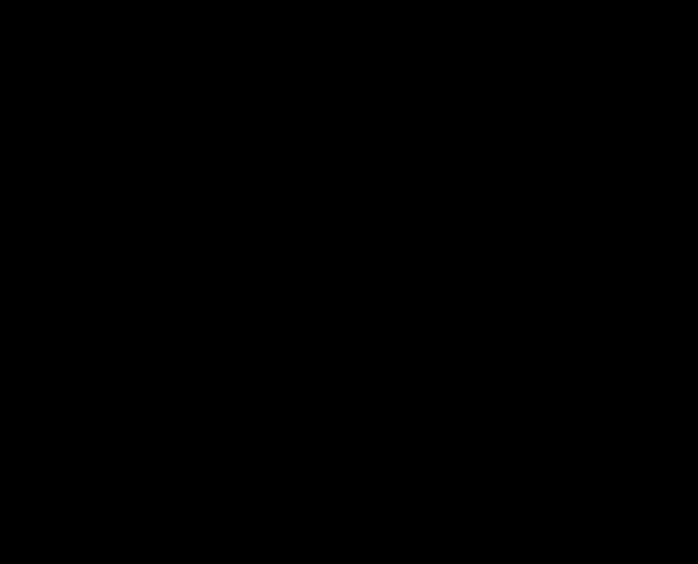
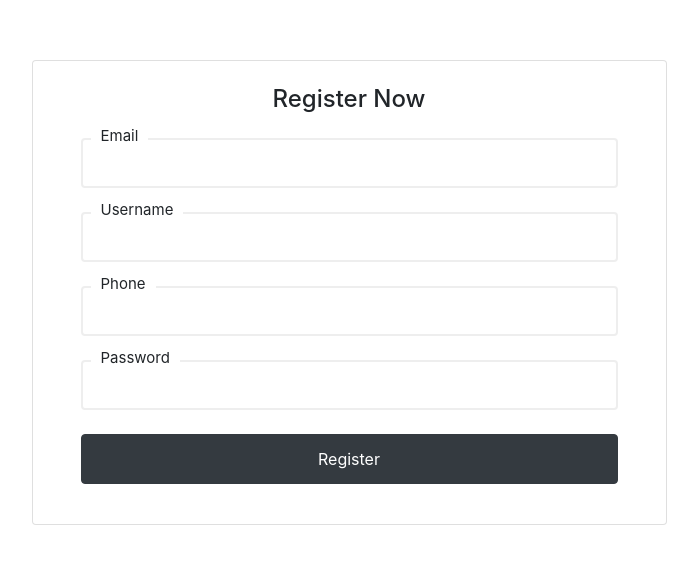
Before and after one commit to reidemeister94/BudgetingWebsite, a Vue app in the folder client/: page /register in a window 1280 px wide. Shown: the top 564 px of the page, without its empty margins (291-989 px from the left). Built offline with nearby package versions, Linux system fonts and the light colour scheme.

Commit message:
register component

```diff
--- /dev/null
+++ b/client/src/assets/css/register.css
@@ -0,0 +1,45 @@
+body {
+    background: #000
+}
+
+.card {
+    border: none;
+    height: 100%
+}
+
+.forms-inputs {
+    position: relative
+}
+
+.forms-inputs span {
+    position: absolute;
+    top: -18px;
+    left: 10px;
+    background-color: #fff;
+    padding: 5px 10px;
+    font-size: 15px
+}
+
+.forms-inputs input {
+    height: 50px;
+    border: 2px solid #eee
+}
+
+.forms-inputs input:focus {
+    box-shadow: none;
+    outline: none;
+    border: 2px solid #000
+}
+
+.btn {
+    height: 50px
+}
+
+.success-data {
+    display: flex;
+    flex-direction: column
+}
+
+.bxs-badge-check {
+    font-size: 90px
+}
--- a/client/src/components/Home.vue
+++ b/client/src/components/Home.vue
@@ -49,95 +49,5 @@
   </div>
 </template>
 
-<script>
-import axios from 'axios';
-
-export default {
-  name: 'Home',
-  data() {
-    return {
-      email: '',
-      emailBlured: false,
-      valid: false,
-      submitted: false,
-      password: '',
-      passwordBlured: false,
-    };
-  },
-  methods: {
-    getLoggedStatus() {
-      const path = 'http://localhost:4794/';
-      axios
-        .get(path, this.request_config)
-        .then((res) => {
-          this.data = res.data.msg;
-          console.log(JSON.stringify(this.data));
-        })
-        .catch((error) => {
-          // eslint-disable-next-line
-          console.error(error);
-        });
-    },
-    login(payload) {
-      const path = 'http://localhost:4794/login';
-      axios
-        .post(path, payload)
-        .then((res) => {
-          this.login_data = res.data;
-          console.log('RESPONSE LOGIN CALL');
-          console.log(JSON.stringify(this.login_data));
-          console.log('='.repeat(75));
-          if ('access_token' in this.login_data) {
-            var token = this.login_data.access_token;
-            this.request_config = {
-              headers: { Authorization: `Bearer ${token}` },
-            };
-          } else {
-            this.request_config = null;
-          }
-          this.getLoggedStatus();
-        })
-        .catch((error) => {
-          // eslint-disable-next-line
-          console.log(error);
-        });
-    },
-    validate() {
-      this.emailBlured = true;
-      this.passwordBlured = true;
-      if (this.validEmail(this.email) && this.validPassword(this.password)) {
-        console.log('dai');
-        this.valid = true;
-      } else {
-        console.log('zio cane');
-        this.valid = false;
-      }
-    },
-    validEmail(email) {
-      return true;
-      // var re = /(.+)@(.+){2,}\.(.+){2,}/;
-      // if (re.test(email.toLowerCase())) {
-      //   return true;
-      // }
-    },
-    validPassword(password) {
-      if (password.length > 3) {
-        return true;
-      }
-    },
-    submit() {
-      this.validate();
-      if (this.valid) {
-        const payload = {
-          username: this.email,
-          password: this.password,
-        };
-        this.login(payload);
-      }
-    },
-  },
-  created() {
-    this.getLoggedStatus();
-  },
-};
-</script>
+<style src="../assets/css/home.css"></style>
+<script src="./home.js"></script>
--- /dev/null
+++ b/client/src/components/Register.vue
@@ -0,0 +1,66 @@
+<template>
+  <div class="container mt-5">
+    <div class="row d-flex justify-content-center">
+      <div class="col-md-7">
+        <div
+          class="card px-5 py-4"
+          id="form1"
+        >
+          <div
+            class="form-data"
+            v-if="!submitted"
+          >
+            <div class="text-center mb-4">
+              <h4>Register Now</h4>
+            </div>
+            <div class="forms-inputs mb-4"> <span>Email</span> <input
+                type="text"
+                v-model="email"
+                v-bind:class="{'form-control':true, 'is-invalid' : !validEmail(email) && emailBlured}"
+                v-on:blur="emailBlured = true"
+              >
+              <div class="invalid-feedback">A valid email is required!</div>
+            </div>
+            <div class="forms-inputs mb-4"> <span>Username</span> <input
+                type="text"
+                v-model="username"
+                v-bind:class="{'form-control':true, 'is-invalid' : !validUsername(username) && usernameBlured}"
+                v-on:blur="usernameBlured = true"
+              >
+              <div class="invalid-feedback">A valid username is required!</div>
+            </div>
+            <div class="forms-inputs mb-4"> <span>Phone</span> <input
+                type="text"
+                v-model="phone"
+                v-bind:class="{'form-control':true, 'is-invalid' : !validPhone(phone) && phoneBlured}"
+                v-on:blur="phoneBlured = true"
+              >
+              <div class="invalid-feedback">A valid phone is required!</div>
+            </div>
+            <div class="forms-inputs mb-4"> <span>Password</span> <input
+                type="password"
+                v-model="password"
+                v-bind:class="{'form-control':true, 'is-invalid' : !validPassword(password) && passwordBlured}"
+                v-on:blur="passwordBlured = true"
+              >
+              <div class="invalid-feedback">Password must be 8 character!</div>
+            </div>
+            <div class="mb-3"> <button
+                v-on:click.stop.prevent="submit"
+                class="btn btn-dark w-100"
+              >Register</button> </div>
+          </div>
+          <div
+            class="success-data"
+            v-else
+          >
+            <div class="text-center d-flex flex-column"> <i class='bx bxs-badge-check'></i> <span class="text-center fs-3">Your has been created <br> Successfully</span> </div>
+          </div>
+        </div>
+      </div>
+    </div>
+  </div>
+</template>
+
+<style src="../assets/css/register.css"></style>
+<script src="./register.js"></script>
--- /dev/null
+++ b/client/src/components/home.js
@@ -0,0 +1,90 @@
+import axios from 'axios';
+
+export default {
+    name: 'Home',
+    data() {
+        return {
+            email: '',
+            emailBlured: false,
+            valid: false,
+            submitted: false,
+            password: '',
+            passwordBlured: false,
+        };
+    },
+    methods: {
+        getLoggedStatus() {
+            const path = 'http://localhost:4794/';
+            axios
+                .get(path, this.request_config)
+                .then((res) => {
+                    this.data = res.data.msg;
+                    console.log(JSON.stringify(this.data));
+                })
+                .catch((error) => {
+                    // eslint-disable-next-line
+                    console.error(error);
+                });
+        },
+        login(payload) {
+            const path = 'http://localhost:4794/login';
+            axios
+                .post(path, payload)
+                .then((res) => {
+                    this.login_data = res.data;
+                    console.log('RESPONSE LOGIN CALL');
+                    console.log(JSON.stringify(this.login_data));
+                    console.log('='.repeat(75));
+                    if ('access_token' in this.login_data) {
+                        var token = this.login_data.access_token;
+                        this.request_config = {
+                            headers: { Authorization: `Bearer ${token}` },
+                        };
+                    } else {
+                        this.request_config = null;
+                    }
+                    this.getLoggedStatus();
+                })
+                .catch((error) => {
+                    // eslint-disable-next-line
+                    console.log(error);
+                });
+        },
+        validate() {
+            this.emailBlured = true;
+            this.passwordBlured = true;
+            if (this.validEmail(this.email) && this.validPassword(this.password)) {
+                console.log('dai');
+                this.valid = true;
+            } else {
+                console.log('zio cane');
+                this.valid = false;
+            }
+        },
+        validEmail(email) {
+            return true;
+            // var re = /(.+)@(.+){2,}\.(.+){2,}/;
+            // if (re.test(email.toLowerCase())) {
+            //   return true;
+            // }
+        },
+        validPassword(password) {
+            if (password.length > 3) {
+                return true;
+            }
+        },
+        submit() {
+            this.validate();
+            if (this.valid) {
+                const payload = {
+                    username: this.email,
+                    password: this.password,
+                };
+                this.login(payload);
+            }
+        },
+    },
+    created() {
+        this.getLoggedStatus();
+    },
+};
--- /dev/null
+++ b/client/src/components/register.js
@@ -0,0 +1,55 @@
+import axios from 'axios';
+
+export default {
+    name: 'Register',
+    data() {
+        return {
+            email: "",
+            emailBlured: false,
+            valid: false,
+            submitted: false,
+            password: "",
+            passwordBlured: false,
+            username: "",
+            usernameBlured: false,
+            phone: "",
+            phoneBlured: false
+        };
+    },
+    methods: {
+        validate() {
+            this.emailBlured = true;
+            this.passwordBlured = true;
+            this.usernameBlured = true;
+            this.phoneBlured = true;
+            if (this.validEmail(this.email) && this.validPassword(this.password) && this.validPhone(this.phone) && this.validUsername(this.username)) {
+                this.valid = true;
+            }
+        },
+
+        validEmail(email) {
+            var re = /(.+)@(.+){2,}\.(.+){2,}/;
+            if (re.test(email.toLowerCase())) {
+                return true;
+            }
+        },
+
+        validPassword(password) {
+            if (password.length > 7) {
+                return true;
+            }
+        },
+
+        validUsername(username) {
+
+            if (!/\s/.test(username)) {
+                return true;
+            }
+        },
+
+        validPhone(phone) {
+            if (phone.length > 9 && phone.length < 12) { return true; }
+        },
+        submit() { this.validate(); if (this.valid) { this.submitted = true; } }
+    }
+};
--- a/client/src/main.js
+++ b/client/src/main.js
@@ -5,7 +5,7 @@
 import App from './App.vue';
 import router from './router';
 import 'bootstrap/dist/css/bootstrap.min.css';
-import '@/assets/css/main.css';
+// import '@/assets/css/main.css';
 
 Vue.config.productionTip = false;
 
--- a/client/src/router/index.js
+++ b/client/src/router/index.js
@@ -3,6 +3,7 @@
 import Books from '../components/Books.vue';
 import Ping from '../components/Ping.vue';
 import Home from '../components/Home.vue';
+import Register from '../components/Register.vue';
 
 Vue.use(Router);
 
@@ -13,6 +14,11 @@
             path: '/',
             name: 'Home',
             component: Home,
+        },
+        {
+            path: '/register',
+            name: 'Register',
+            component: Register,
         },
         {
             path: '/books',
```
Also changed, not shown: client/src/assets/css/home.css (renamed from client/src/assets/css/main.css).
